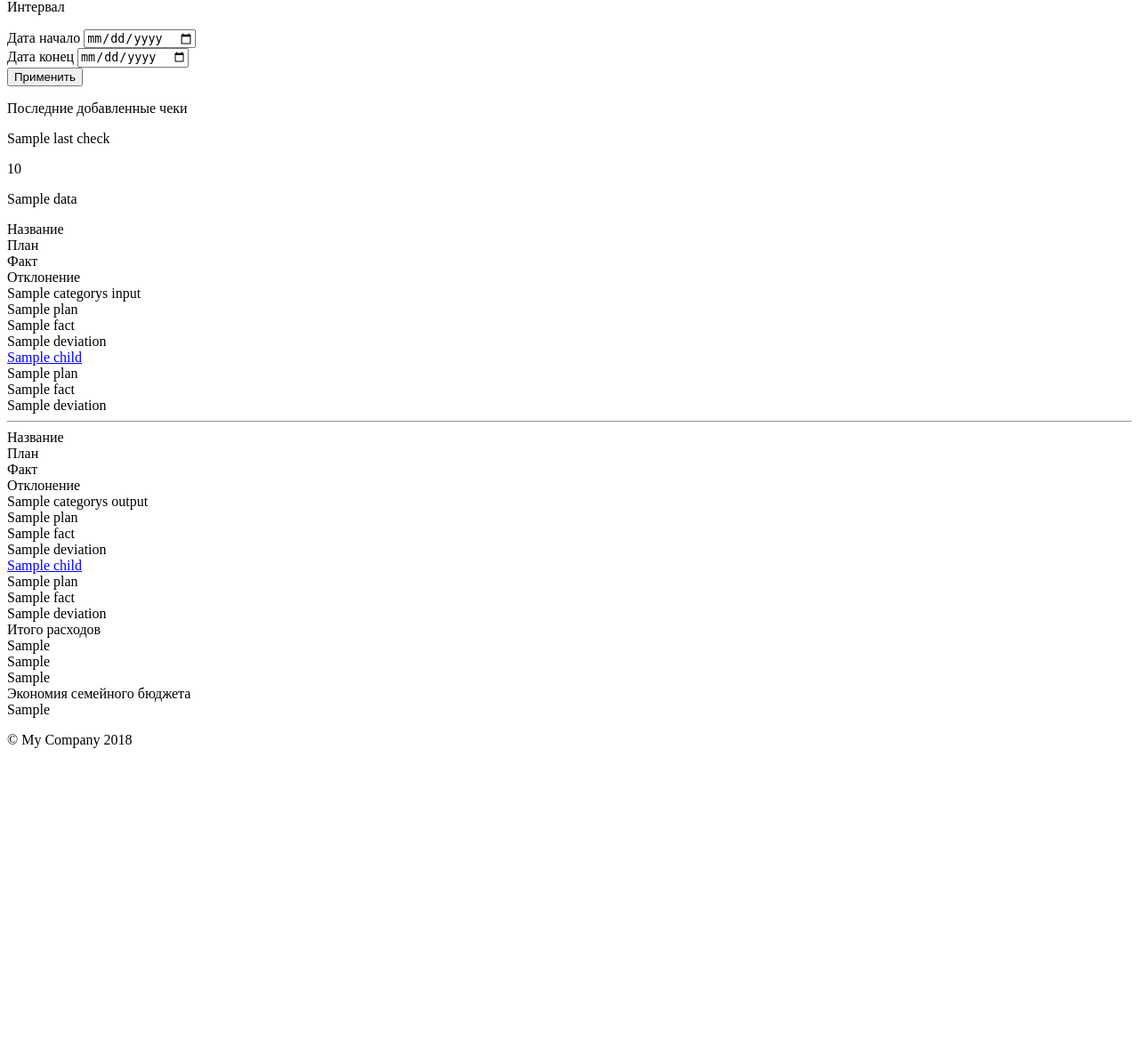
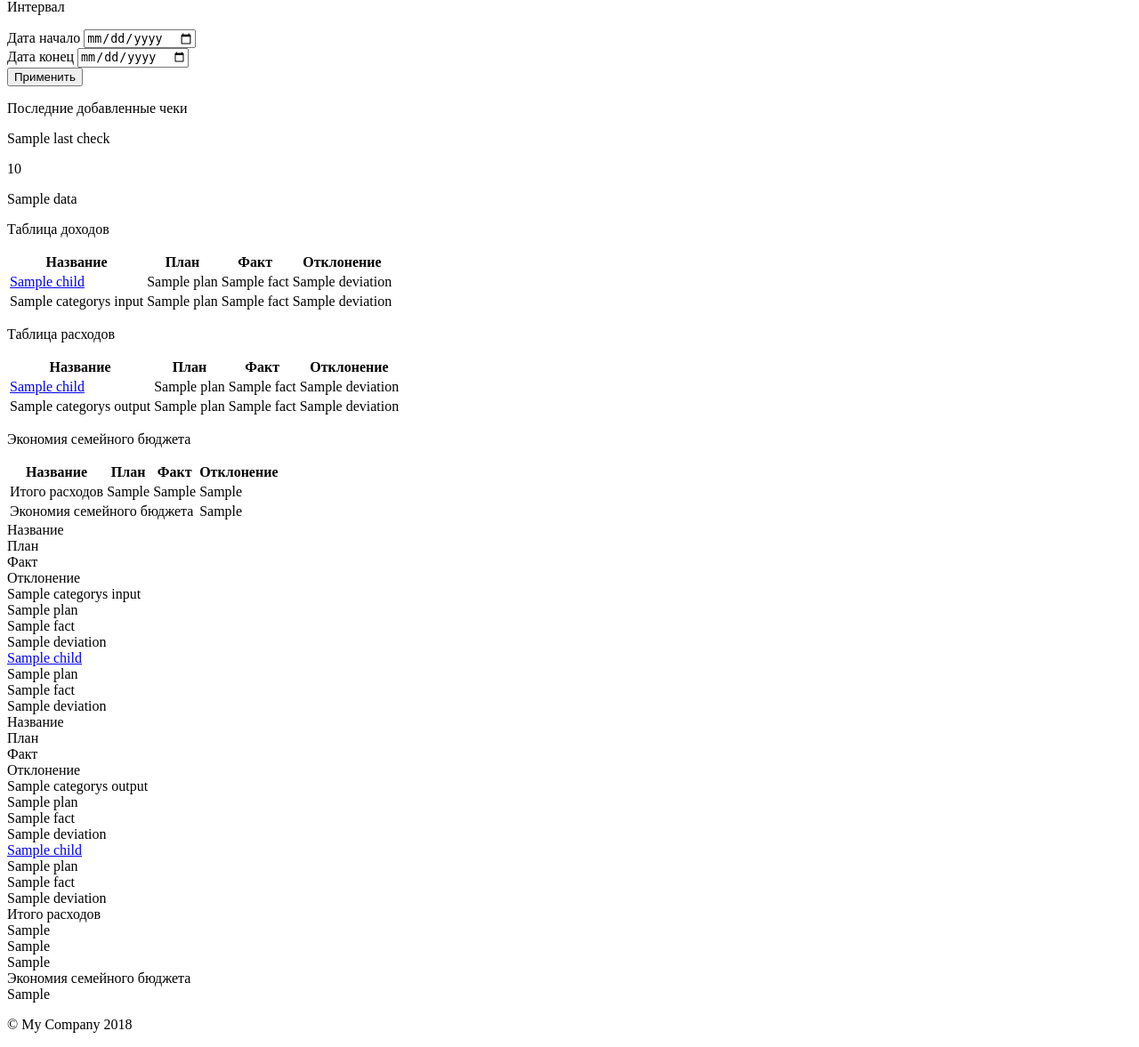
Before and after one commit to psiu7217/yii.webernetic.by, a Yii app: template views/site/index.php in a window 1280 px wide. Shown: the part 85-1262 px from the top of the page at 89% size. Before the commit the page ends 926 px from the top, so only its background shows below. Run offline with PHP 8.4 and a stand-in for Yii, Linux system fonts and the light colour scheme; the template is opened without the code that fills it: most values are stand-ins (such as "Sample title", 1, 10 or a date in 2020); data that the repository does not hold is empty; some libraries are stand-ins or nearby versions.

Commit message:
Внешний вид таблиц на главной (доходы итд)

```diff
--- a/views/site/index.php
+++ b/views/site/index.php
@@ -80,17 +80,148 @@ $this->title = 'Бюджет';
     <!--  ####  Последние добавленные чеки    ####  -->
 
 
-
     <!--        Таблица доходов          -->
 
+    <div class="card margin_bottom overflow_auto">
+        <div class="card_header">
+            <p class="title">Таблица доходов</p>
+        </div>
+        <div class="card_body">
 
+            <table class="table table-responsive-sm table-bordered table-striped table-sm">
+                <thead>
+                <tr>
+                    <th>Название</th>
+                    <th>План</th>
+                    <th>Факт</th>
+                    <th>Отклонение</th>
+                </tr>
+                </thead>
+                <tbody>
+
+
+                <?php foreach ($categorys_input as $category) { ?>
+
+                    <?php if ($category['childs']) {
+                        foreach ($category['childs'] as $child) { ?>
+                            <tr>
+                                <td><a href="<?php echo $child['url'] ?>" data-pjax="0"><?php echo $child['name'] ?></a></td>
+                                <td><?php echo $child['plan'] ?></td>
+                                <td><?php echo $child['fact'] ?></td>
+                                <td><?php echo $child['deviation'] ?></td>
+                            </tr>
+                        <?php }
+                    } ?>
+
+                    <tr class="total">
+                        <td><?php echo $category['name'] ?></td>
+                        <td><?php echo $category['plan'] ?></td>
+                        <td><?php echo $category['fact'] ?></td>
+                        <td><?php echo $category['deviation'] ?></td>
+                    </tr>
+
+                <?php } ?>
+
+                </tbody>
+            </table>
+
+        </div>
+    </div>
 
     <!-- ####   Таблица доходов    ####  -->
 
 
+    <!--        Таблица Расходов          -->
+
+    <div class="card margin_bottom overflow_auto">
+        <div class="card_header">
+            <p class="title">Таблица расходов</p>
+        </div>
+        <div class="card_body">
+
+            <table class="table table-responsive-sm table-bordered table-striped table-sm">
+                <thead>
+                <tr>
+                    <th>Название</th>
+                    <th>План</th>
+                    <th>Факт</th>
+                    <th>Отклонение</th>
+                </tr>
+                </thead>
+                <tbody>
 
 
-    <div class="categorys_table input">
+                <?php foreach ($categorys_output as $category) { ?>
+
+                    <?php if ($category['childs']) {
+                        foreach ($category['childs'] as $child) { ?>
+                            <tr class="<?php echo $child['class'] ?>">
+                                <td><a href="<?php echo $child['url'] ?>" data-pjax="0"><?php echo $child['name'] ?></a></td>
+                                <td><?php echo $child['plan'] ?></td>
+                                <td><?php echo $child['fact'] ?></td>
+                                <td><?php echo $child['deviation'] ?></td>
+                            </tr>
+                        <?php }
+                    } ?>
+
+                    <tr class="total">
+                        <td><?php echo $category['name'] ?></td>
+                        <td><?php echo $category['plan'] ?></td>
+                        <td><?php echo $category['fact'] ?></td>
+                        <td><?php echo $category['deviation'] ?></td>
+                    </tr>
+
+                <?php } ?>
+
+                </tbody>
+            </table>
+
+        </div>
+    </div>
+
+    <!-- ####   Таблица Расходов    ####  -->
+
+
+    <!--        Таблица Экономия семейного бюджета          -->
+
+    <div class="card margin_bottom overflow_auto">
+        <div class="card_header">
+            <p class="title">Экономия семейного бюджета</p>
+        </div>
+        <div class="card_body">
+
+            <table class="table table-responsive-sm table-bordered table-striped table-sm">
+                <thead>
+                <tr>
+                    <th>Название</th>
+                    <th>План</th>
+                    <th>Факт</th>
+                    <th>Отклонение</th>
+                </tr>
+                </thead>
+                <tbody>
+
+                    <tr>
+                        <td>Итого расходов</td>
+                        <td><?php echo $result_plan_output ?></td>
+                        <td><?php echo $result_fact_output ?></td>
+                        <td><?php echo $result_deviation_output ?></td>
+                    </tr>
+                    <tr>
+                        <td colspan="3">Экономия семейного бюджета</td>
+                        <td> <?php echo $result_fact ?></td>
+                    </tr>
+
+                </tbody>
+            </table>
+
+        </div>
+    </div>
+
+    <!-- ####   Таблица Экономия семейного бюджета    ####  -->
+
+
+    <div class="categorys_table input hidden">
         <div class="row item_title">
             <div class="col-sm-4 col-xs-3">
                 Название
@@ -143,10 +274,8 @@ $this->title = 'Бюджет';
         <?php } ?>
     </div>
 
-    <hr>
-
 <?php if ($categorys_output) { ?>
-    <div class="categorys_table output">
+    <div class="categorys_table output hidden">
         <div class="row item_title">
             <div class="col-sm-4 col-xs-3">
                 Название
@@ -200,7 +329,7 @@ $this->title = 'Бюджет';
     </div>
 <?php } ?>
 
-    <div class="categorys_table results">
+    <div class="categorys_table results hidden">
         <div class="row item">
             <div class="col-sm-4 col-xs-3">
                 Итого расходов
```
Also changed, not shown: web/css/site.css (+21 -2 lines).
